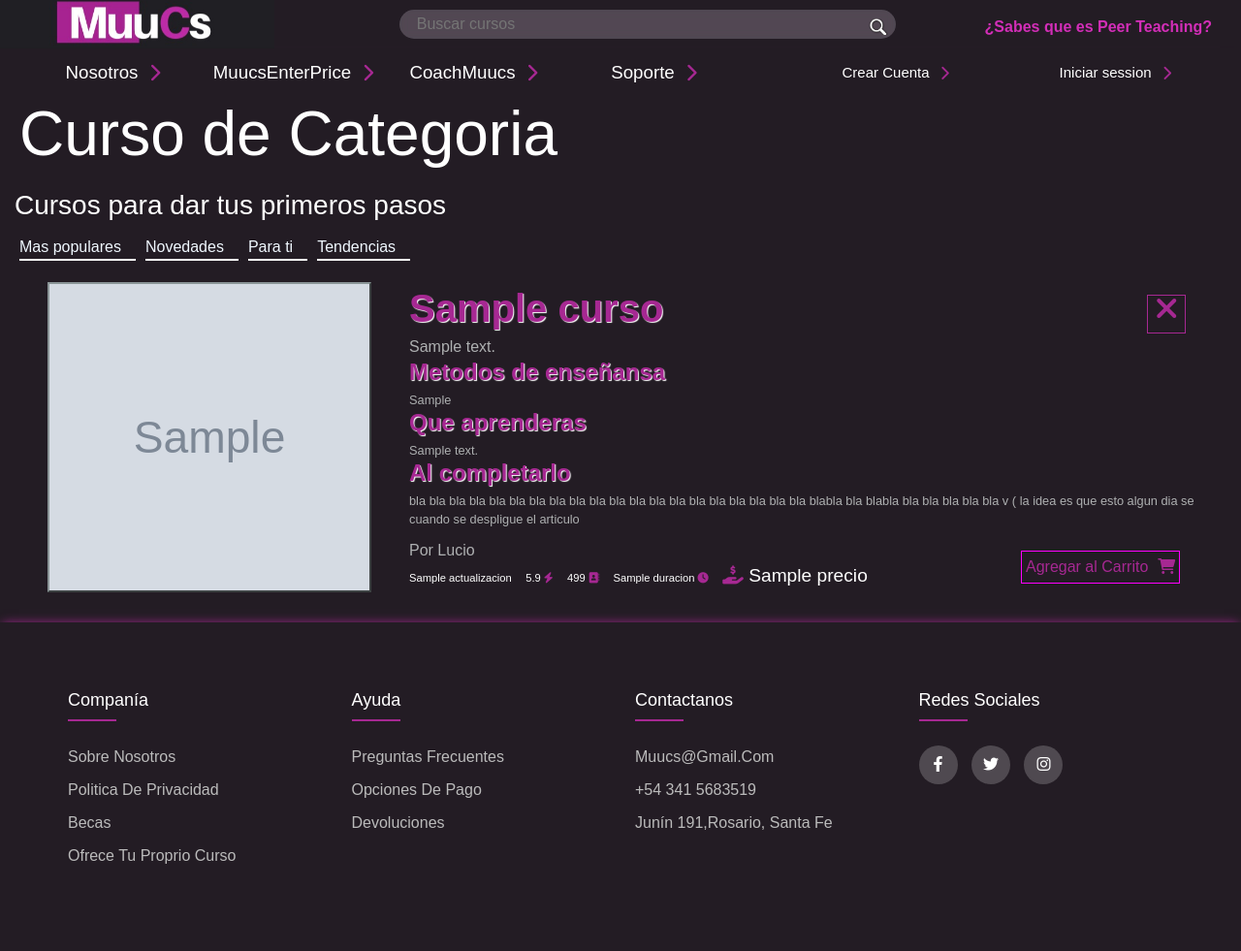
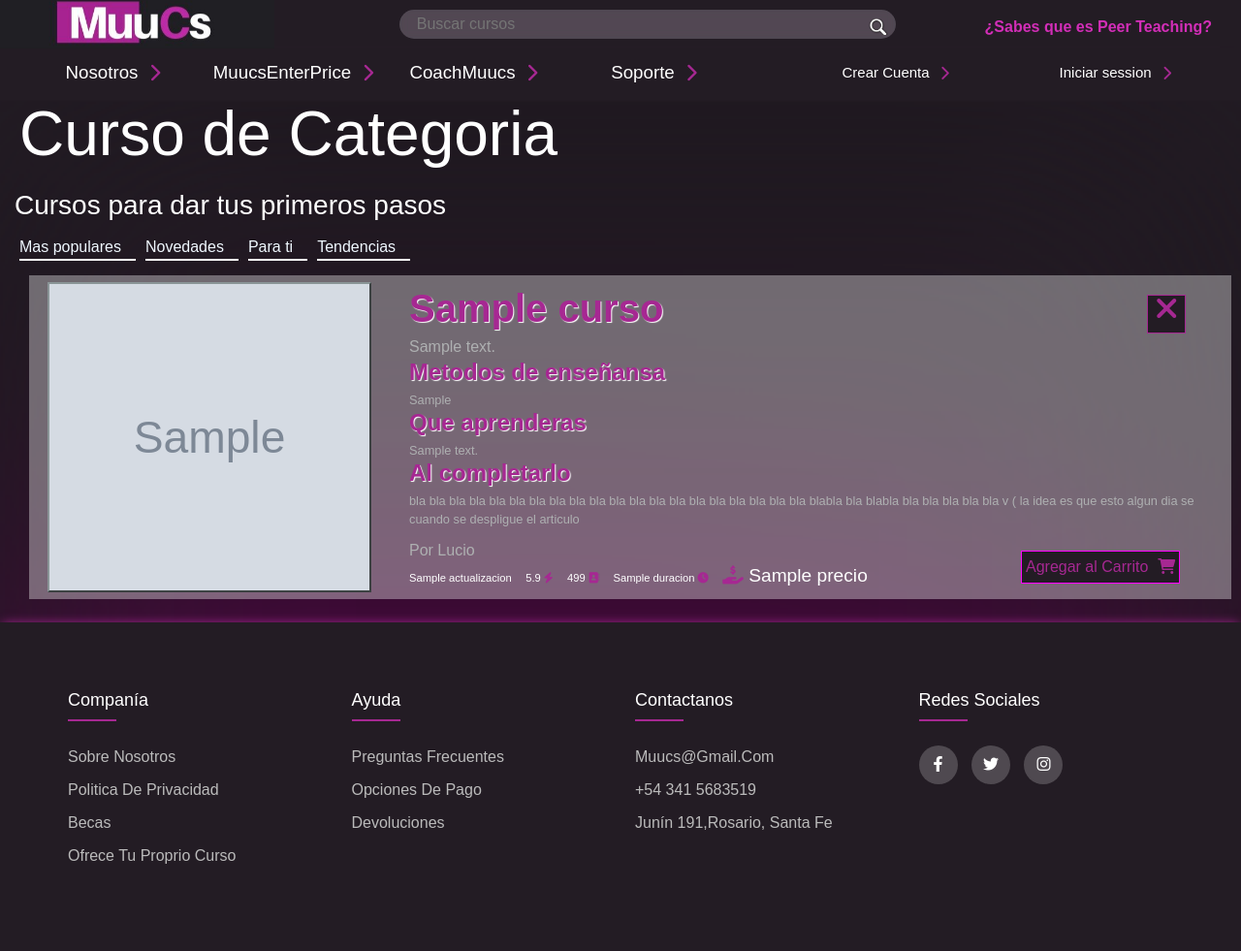
Before and after one commit to NaconechneyN/Grupo_7_MUUCS, a Node server app: template src/views/products/productCart.ejs in a window 1280 px wide. Shown: the whole page at 97% size. Run offline with Node 20, Linux system fonts and the light colour scheme; the template is opened without the code that fills it: most values are stand-ins (such as "Sample title", 1, 10 or a date in 2020); grey boxes marked "Sample" are stand-in pictures; some libraries are stand-ins or nearby versions.

Commit message:
no fue un dia productivo, me salieron pocas cosas :(

```diff
--- a/public/CSS/productStyle.css
+++ b/public/CSS/productStyle.css
@@ -83,7 +83,7 @@
 
 .menu {
     display: flex;
-    background-color: #231c24;
+    background: transparent;
     color: aliceblue;
 }
 
@@ -175,7 +175,7 @@
 }
 
 .titulos {
-    background-color: #231c24;
+    background: transparent;
     color: white;
     /* text-shadow: 4px 4px 2px #a62892; */
 }
@@ -193,16 +193,18 @@
 }
 
 .cursos {
-    background-color: #231c24;
+    background: transparent;
 }
 
 .cursos article {
     color:  white;
     display: flex;
     margin: 10px 10px 0px 30px;
-    background-color: #231c24;
+    /* background-color: #231c24; */
+    background: rgba(255, 255, 255, 0.355);
     transition-property: border, border-radius, box-shadow;
     transition-duration: 0.3s;
+    word-wrap: break-word ;
 
 }
 
@@ -268,7 +270,8 @@
 
 
 main {
-    background-color: #231c24;
+    background-image: url('../img/fondoList.png');
+    background-size: cover;
 }
 
 .banner {
```
Also changed, not shown: public/img/fondoList.png (added), public/img/humito.jpg (deleted), public/img/logo.jpeg.
